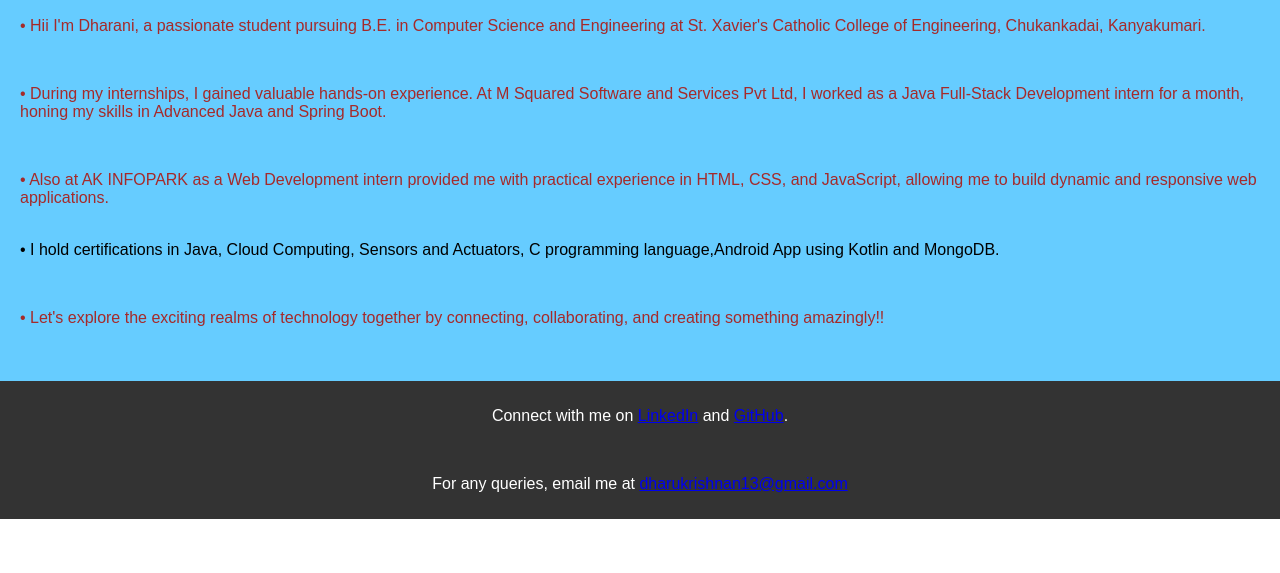
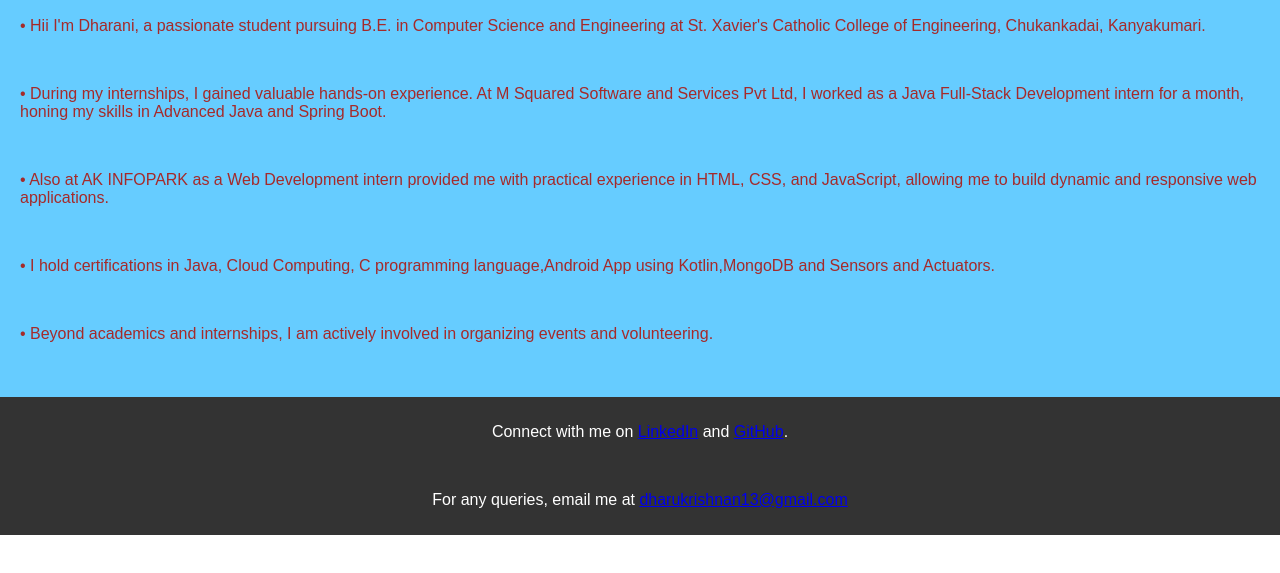
Before and after one commit to Dharu-k/Portfolio, a plain HTML site: page about.html in a window 1280 px wide. Shown: the part 109-682 px from the top of the page. Drawn offline with Linux system fonts and the light colour scheme.

Commit message:
Update about.html

```diff
--- a/about.html
+++ b/about.html
@@ -22,9 +22,10 @@
         <h2>About Me</h2>
         <p style="color: brown;">• Hii I'm Dharani, a passionate student pursuing B.E. in Computer Science and Engineering at St. Xavier's Catholic College of Engineering, Chukankadai, Kanyakumari.</p><br>
         <p style="color: brown;">• During my internships, I gained valuable hands-on experience. At M Squared Software and Services Pvt Ltd, I worked as a Java Full-Stack Development intern for a month, honing my skills in Advanced Java and Spring Boot.</p><br>
-        <p style="color: brown;">• Also at AK INFOPARK as a Web Development intern provided me with practical experience in HTML, CSS, and JavaScript, allowing me to build dynamic and responsive web applications.</p><br
-       <p style="color: brown;">• I hold certifications in Java, Cloud Computing, Sensors and Actuators, C programming language,Android App using Kotlin and MongoDB.</p><br>
-        <p style="color: brown;">• Let's explore the exciting realms of technology together by connecting, collaborating, and creating something amazingly!! </p><br>
+        <p style="color: brown;">• Also at AK INFOPARK as a Web Development intern provided me with practical experience in HTML, CSS, and JavaScript, allowing me to build dynamic and responsive web applications.</p><br>
+        <p style="color: brown;">• I hold certifications in Java, Cloud Computing, C programming language,Android App using Kotlin,MongoDB and Sensors and Actuators.</p><br>
+        <p style="color: brown;">• Beyond academics and internships, I am actively involved in organizing events and volunteering.  </p><br>
+
     </section>
 
     <footer>
```
